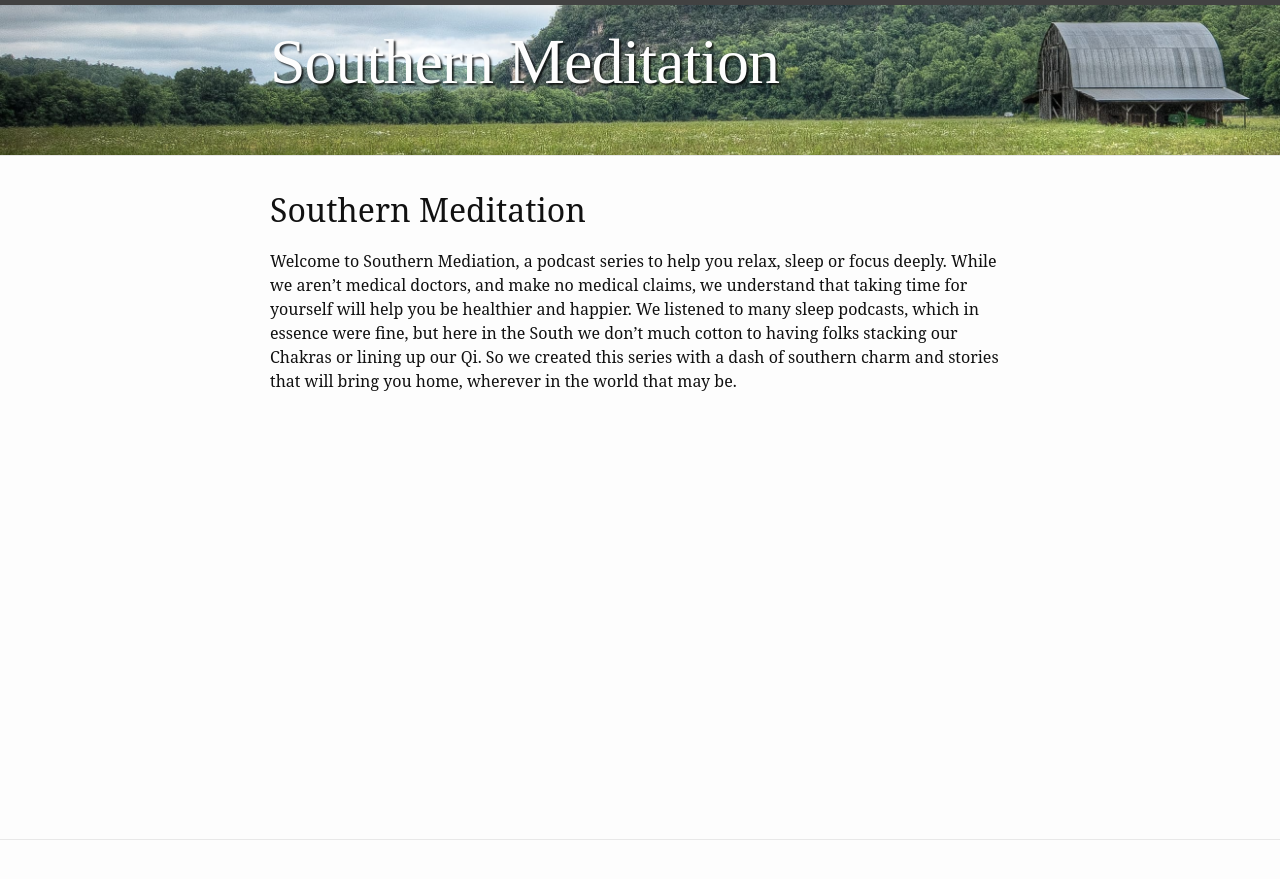
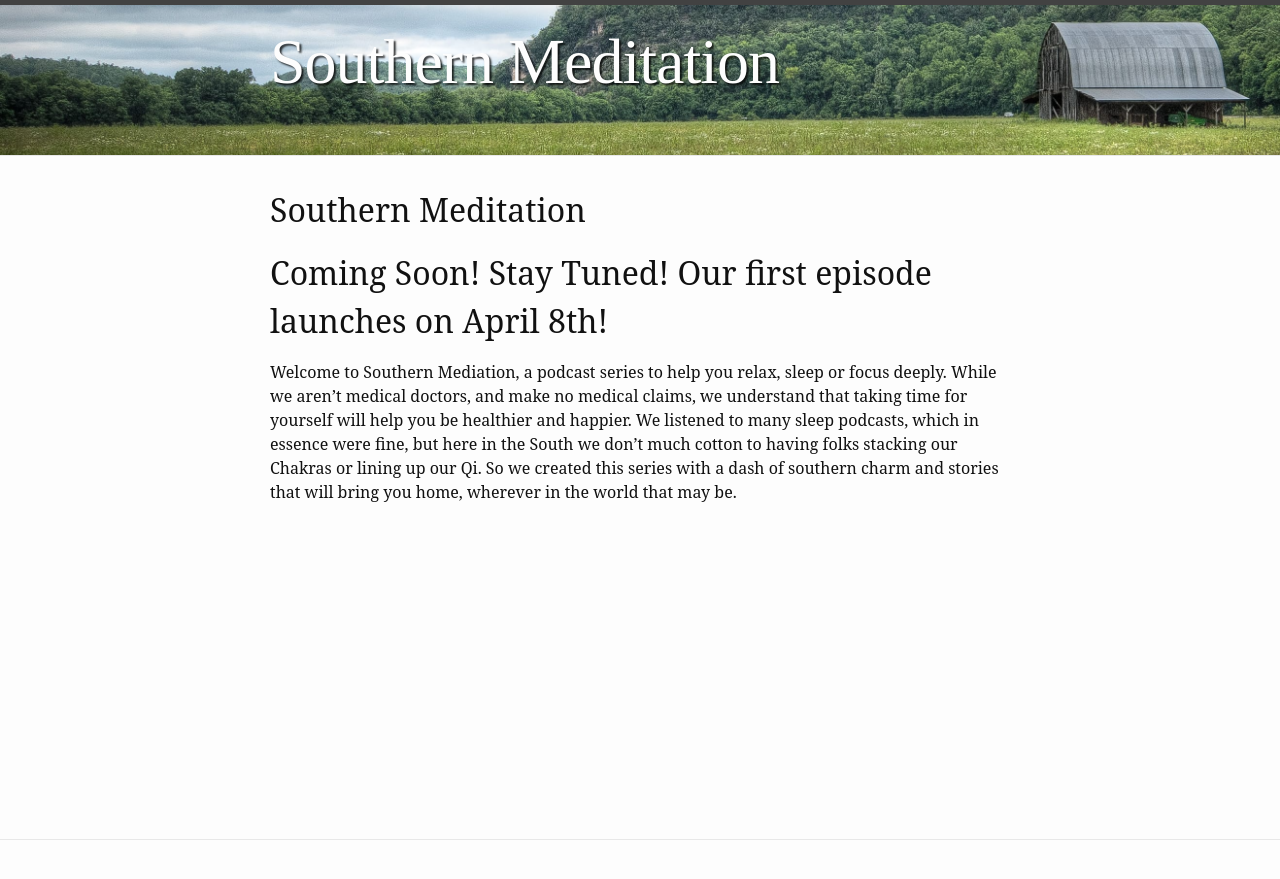
Before and after one commit to bartdorsey/southernmeditation.com, a Jekyll site: the page built from index.md, in a window 1280 px wide. Shown: the top 879 px of the page. Built offline with Jekyll 4.4.1, drawn with Linux system fonts in a browser that asks for light colours; comment, search, counter and statistics services are not loaded.

Commit message:
Adding coming soon message.

```diff
--- a/index.md
+++ b/index.md
@@ -5,4 +5,7 @@
 layout: home
 title: Southern Meditation
 ---
+
+# Coming Soon! Stay Tuned! Our first episode launches on April 8th!
+
 Welcome to Southern Mediation, a podcast series to help you relax, sleep or focus deeply. While we aren't medical doctors, and make no medical claims,   we understand that taking time for yourself will help you be healthier and happier. We listened to many sleep podcasts, which in essence were fine, but here in the South we don't much cotton to having folks stacking our Chakras or lining up our Qi. So we created this series with a dash of southern charm and stories that will bring you home, wherever in the world that may be.
```
